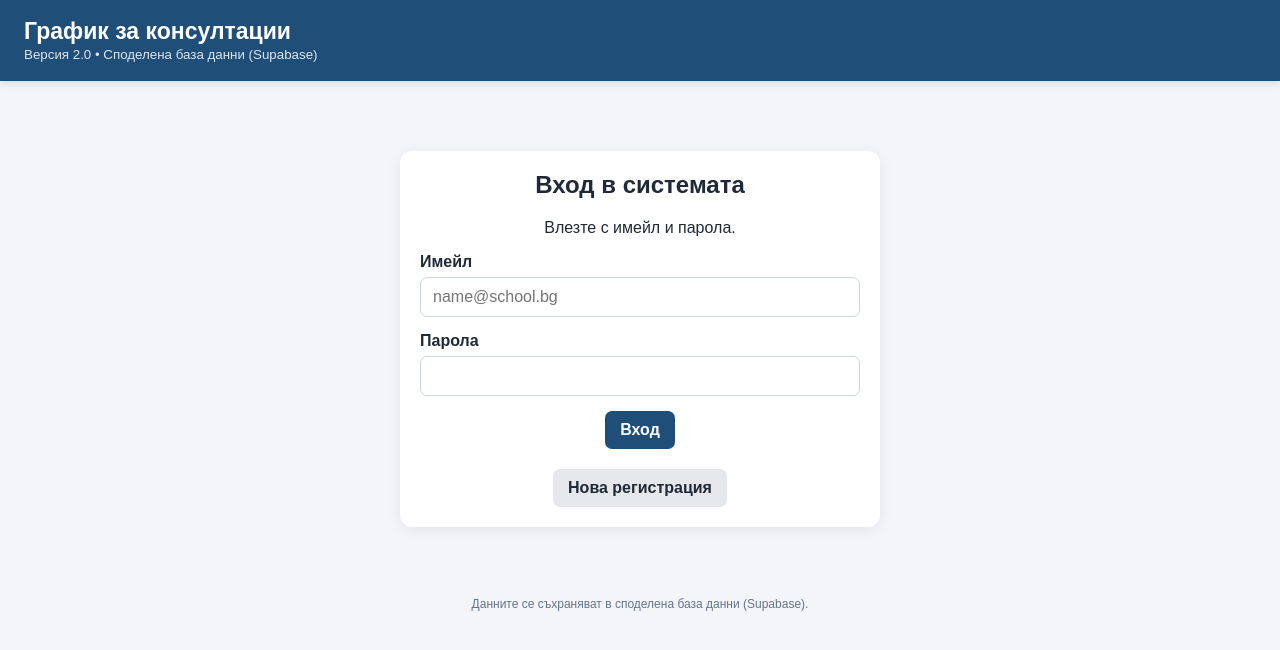
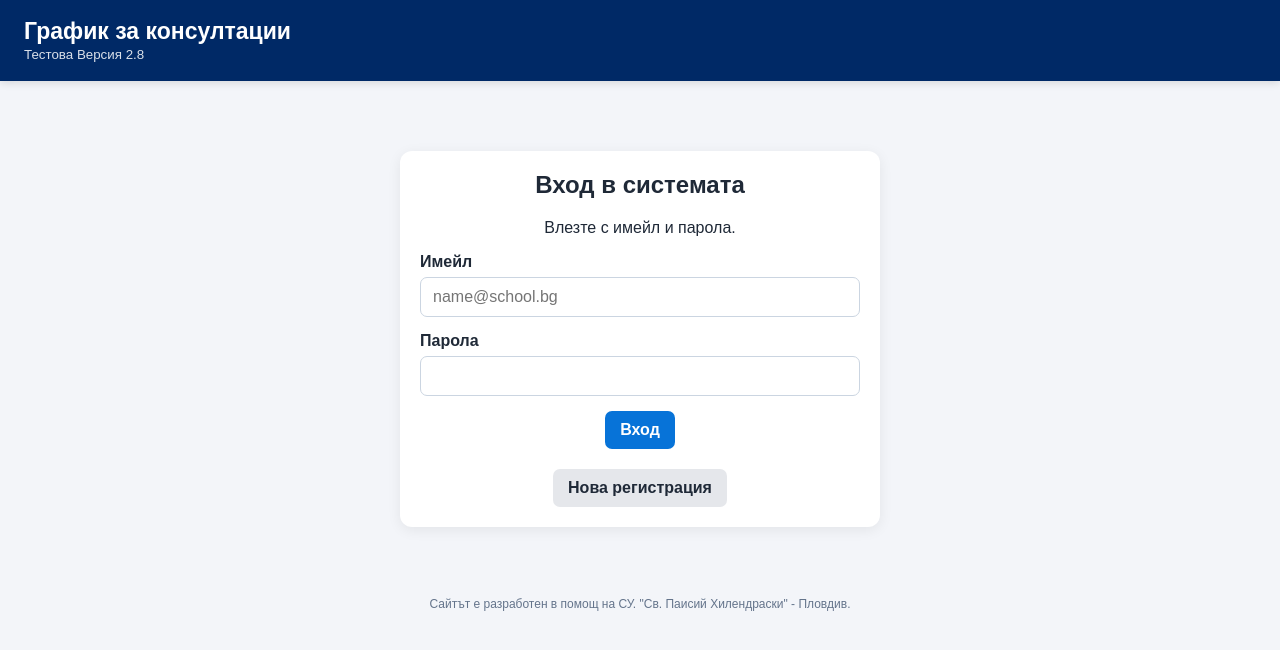
Before and after one commit to DalowS/konsultacii-project, a website: page index.html in a window 1280 px wide. Drawn offline with nearby package versions, Linux system fonts and the light colour scheme.

Commit message:
Updade CSS

```diff
--- a/css/style.css
+++ b/css/style.css
@@ -12,7 +12,7 @@
     }
 
     .header {
-        background: #1f4e79;
+        background: #002966;
         color: white;
         padding: 18px 24px;
         box-shadow: 0 2px 8px rgba(0,0,0,.12);
@@ -88,12 +88,12 @@
     }
 
     .btn-primary {
-        background: #1f4e79;
+        background: #0773d8;
         color: white;
     }
 
     .btn-primary:hover {
-        background: #163a5b;
+        background: #1760a5;
     }
 
     .btn-secondary {
--- a/index.html
+++ b/index.html
@@ -14,7 +14,7 @@
     <div class="header-inner">
         <div>
             <h1>График за консултации</h1>
-            <small>Версия 2.0 • Споделена база данни (Supabase)</small>
+            <small>Тестова Версия 2.8 </small>
         </div>
         <div id="headerUser"></div>
     </div>
@@ -214,7 +214,7 @@
     </section>
 
     <div class="footer-note">
-        Данните се съхраняват в споделена база данни (Supabase).
+        Сайтът е разработен в помощ на СУ. "Св. Паисий Хилендраски" - Пловдив.
     </div>
 <div id="myConsultationsModal" class="modal-overlay" role="dialog" aria-modal="true" aria-labelledby="myConsultationsTitle"><div class="modal modal-wide"><h3 id="myConsultationsTitle">Моите консултации</h3><div id="myConsultationsList"></div><div class="modal-actions"><button class="btn-secondary" onclick="closeMyConsultations()">Затвори</button><button id="myPrintBtn" class="btn-primary" onclick="printMyConsultations()">🖨 Печат</button></div></div></div>
 
```
